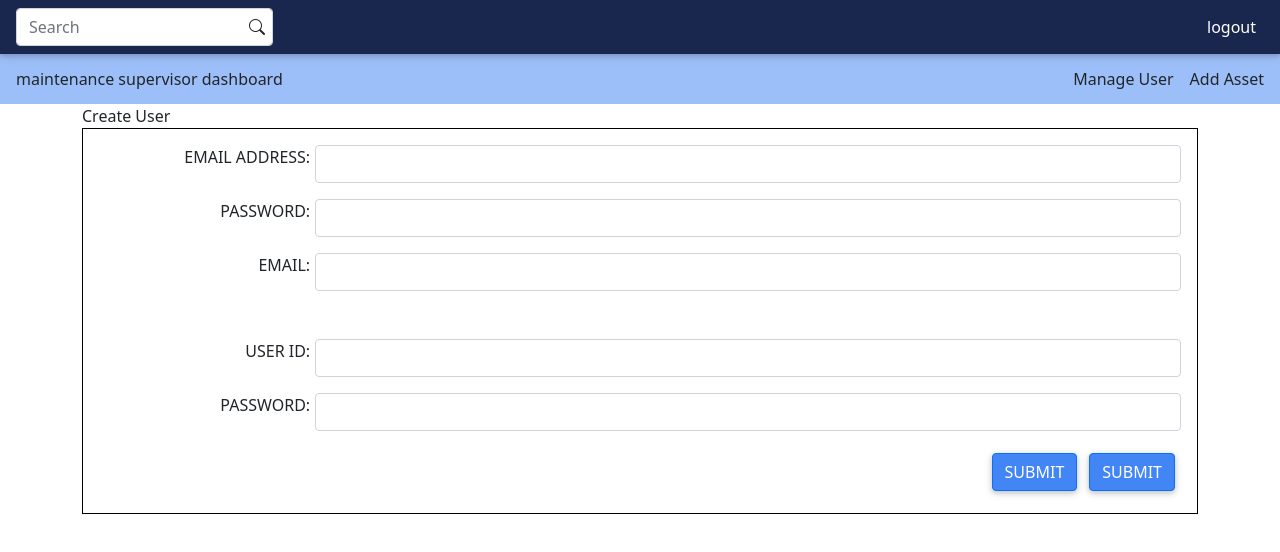
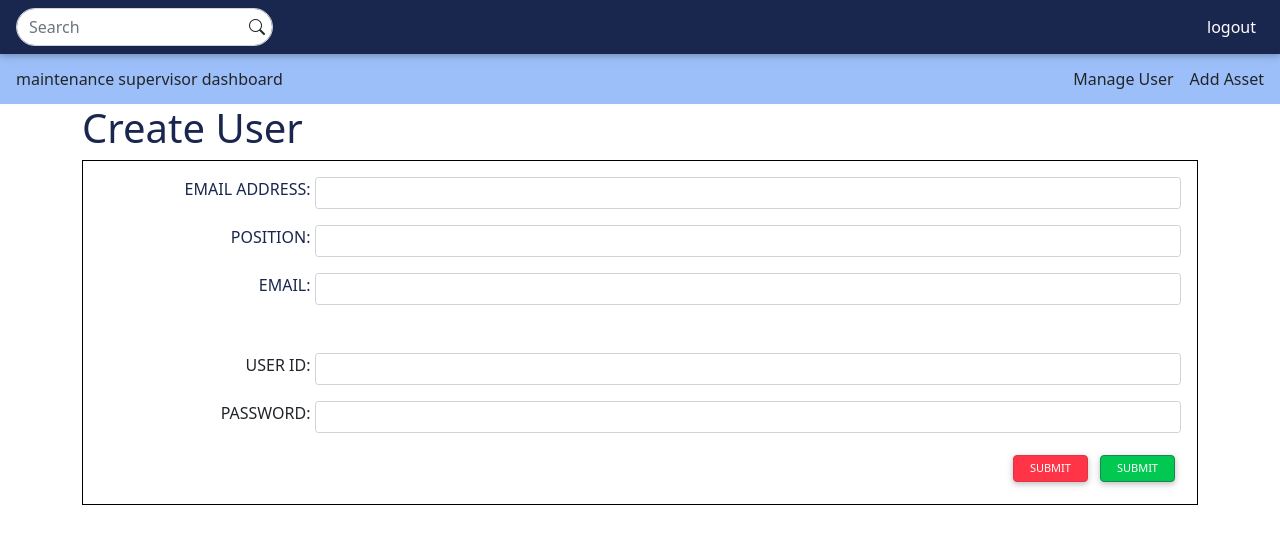
Before and after one commit to etedalii/AssetCalibration, a React (Create React App) app in the folder client/: page /CreateUser in a window 1280 px wide. Shown: the top 552 px of the page. Built offline with nearby package versions, Linux system fonts and the light colour scheme.

Commit message:
adding style

```diff
--- a/client/package.json
+++ b/client/package.json
@@ -19,6 +19,7 @@
     "react-router-dom": "^6.2.2",
     "react-scripts": "5.0.0",
     "react-toastify": "^8.2.0",
+    "sass": "^1.50.0",
     "web-vitals": "^2.1.4"
   },
   "scripts": {
--- a/client/src/App.jsx
+++ b/client/src/App.jsx
@@ -1,4 +1,4 @@
-import "./App.css";
+import "./App.scss";
 import React, { useContext } from "react";
 import Home from "./components/Home/Home";
 import CreateUser from "./components/CreateUser";
--- a/client/src/App.css
+++ b/client/src/App.scss
@@ -1,7 +1,15 @@
+
+$theme-colors: (
+  "primary": red,
+  );
+
+  @import "../node_modules/bootstrap/scss/bootstrap";
 .App {
   text-align: center;
 }
-
+.btn-danger, .btn-success {
+  font-size: 11px !important;
+}
 .btn-lbl {
   background-color: transparent;
   border-color: transparent;
@@ -9,6 +17,7 @@
 }
 .text-right {
   text-align: right;
+  margin: auto;
   padding-right: 5px;
 }
 .div-border-line {
@@ -28,7 +37,14 @@
 .nav-color {
   background-color: #19264e;
 }
+.text-color {
+  color: #19264e;
+}
 
+.text-box-color {
+  color: #9cbff9 !important;
+
+}
 .title-bar {
   height: 50px;
   background-color: #9cbff9;
--- a/client/src/components/CreateUser/index.js
+++ b/client/src/components/CreateUser/index.js
@@ -9,7 +9,7 @@ const CreateUser = () => {
         >
           <FormControl
             placeholder={"Search"}
-            className="showPswInput "
+            className="rounded-pill "
             aria-describedby="basic-addon1"
           />
           <i
@@ -28,57 +28,68 @@ const CreateUser = () => {
         </div>
       </div>
       <div className="container">
-        <span>Create User</span>
+        <h1 className="mb-2 text-color">Create User</h1>
 
         <div className="div-border-line p-3 w-100">
           <Form>
             <Form.Group
               className="mb-3 d-flex flex-row"
               controlId="formBasicEmail"
+              size="sm"
             >
-              <Form.Label className="w-25 text-right">
+              <Form.Label className="w-25 text-right text-color">
                 EMAIL ADDRESS:
               </Form.Label>
-              <Form.Control type="email" />
+              <Form.Control size="sm" type="email" className="text-box-color" />
             </Form.Group>
 
             <Form.Group
-              className="mb-3 d-flex flex-row"
+              className="mb-3 d-flex flex-row text-color"
               controlId="formBasicPassword"
             >
               <Form.Label className="w-25 float-right text-right">
-                PASSWORD:
+                POSITION:
               </Form.Label>
-              <Form.Control type="password" />
+              <Form.Control size="sm" className="text-box-color" />
             </Form.Group>
             <Form.Group
-              className="mb-3 d-flex flex-row"
+              className="mb-3 d-flex flex-row text-color"
               controlId="formBasicPassword"
             >
-              <Form.Label className="w-25 text-right">EMAIL:</Form.Label>
-              <Form.Control type="password" />
+              <Form.Label className="w-25 text-right text-color">
+                EMAIL:
+              </Form.Label>
+              <Form.Control size="sm" className="text-box-color" />
             </Form.Group>
             <Form.Group
               className="mb-3 d-flex flex-row mt-5 "
               controlId="formBasicPassword"
             >
-              <Form.Label className="w-25 text-right">USER ID:</Form.Label>
-              <Form.Control type="password" />
+              <Form.Label className="w-25 text-right ">USER ID:</Form.Label>
+              <Form.Control className="text-box-color" size="sm" />
             </Form.Group>
             <Form.Group
               className="mb-3 d-flex flex-row "
               controlId="formBasicPassword"
             >
-              <Form.Label className="w-25 text-right">PASSWORD:</Form.Label>
-              <Form.Control type="password" />
+              <Form.Label className="w-25 text-right"> PASSWORD:</Form.Label>
+              <Form.Control
+                className="text-box-color"
+                size="sm"
+                type="password"
+              />
             </Form.Group>
             <Form.Group
               className="d-flex flex-column"
               controlId="formBasicPassword"
             >
               <div className="align-self-end">
-                <Button type="submit">Submit</Button>
-                <Button type="submit">Submit</Button>
+                <Button type="submit" className="btn btn-danger px-3 py-1">
+                  Submit
+                </Button>
+                <Button type="submit" className="btn btn-success px-3 py-1">
+                  Submit
+                </Button>
               </div>
             </Form.Group>
           </Form>
```
Also changed, not shown: 1 other file (tests, documents, lock files or other folders).
